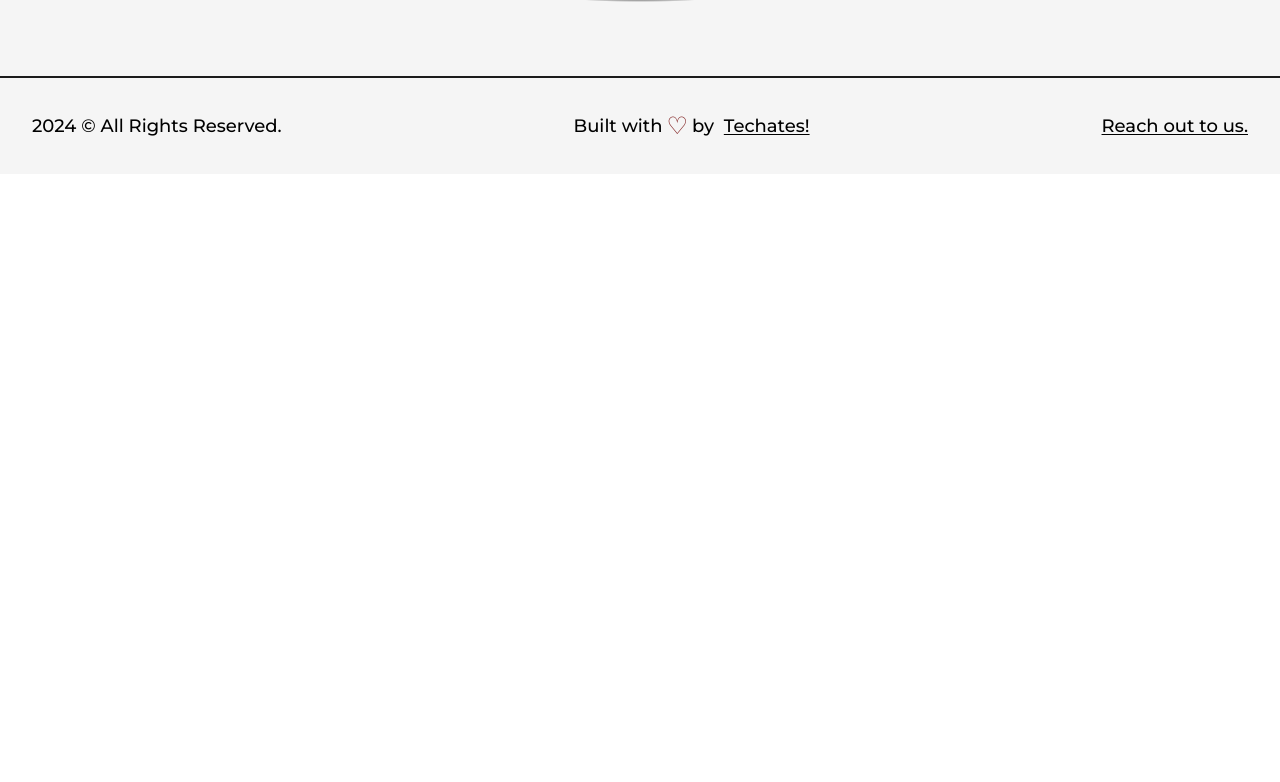
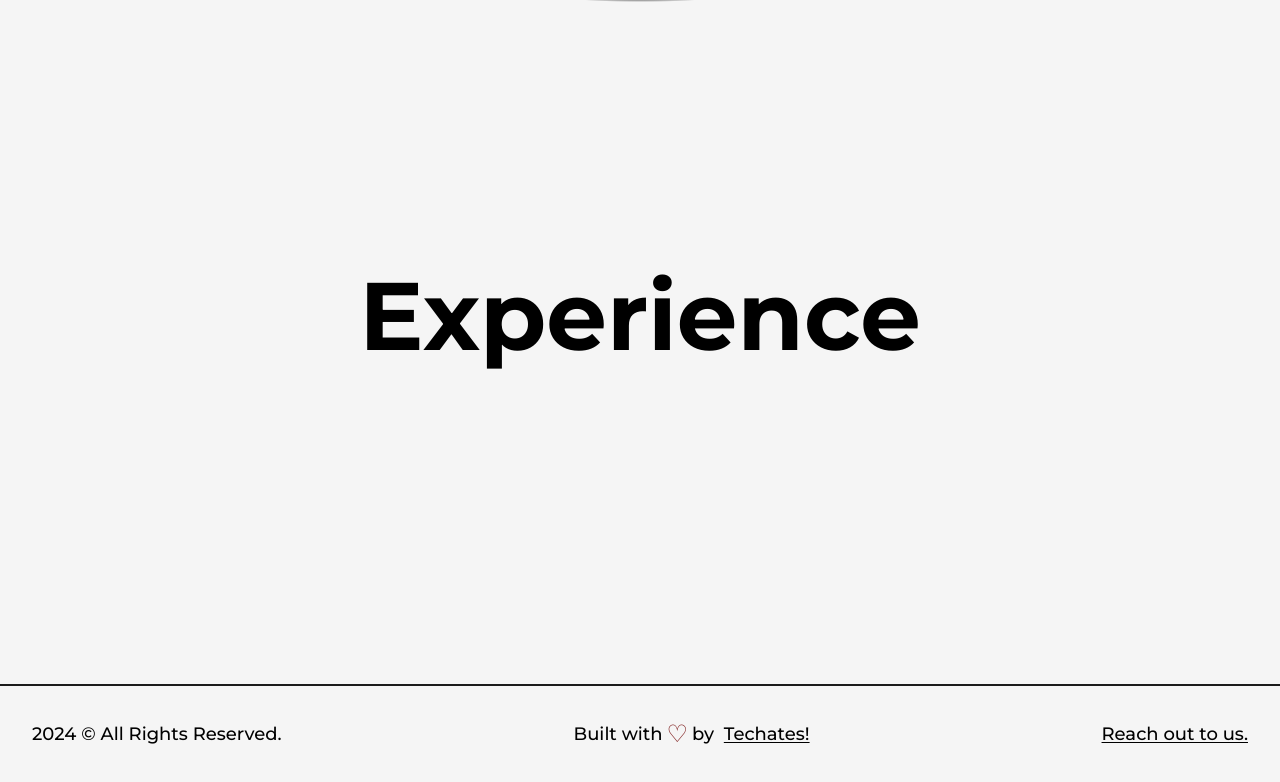
Before and after one commit to deadtik/Portfolio2024, a Next.js app: page /about in a window 1280 px wide. Shown: the part 2048-2830 px from the top of the page. Before the commit the page ends 2222 px from the top, so only its background shows below. Built offline with nearby package versions, Linux system fonts and the light colour scheme.

Commit message:
Adding experience

```diff
--- /dev/null
+++ b/src/components/Experience.js
@@ -0,0 +1,25 @@
+import React from 'react';
+
+const Deatils = ({position, company, companyLink, time, address, work}) => {
+
+}
+
+
+const Experience = () => {
+  return (
+    <div className='my-64'>
+      <h2 className='font-bold text-8xl mb-32 w-full text-center'>
+        Experience
+        </h2>
+        <div className='w-[75%] mx-auto relative'>
+            <ul>
+                <li>
+
+                </li>
+            </ul>
+        </div>
+    </div>
+  );
+};
+
+export default Experience;
--- a/src/pages/about.js
+++ b/src/pages/about.js
@@ -6,6 +6,7 @@ import React, { useEffect, useRef } from 'react';
 import profilePic from '../../public/images/profile/Designer.jpeg';
 import { useInView, useMotionValue, useSpring } from 'framer-motion';
 import Skills from '@/components/Skills';
+import Experience from '@/components/Experience';
 
 
 const AnimatedNumbers = ({value}) => {
@@ -95,6 +96,7 @@ But a beautiful website is just the beginning. Our talented photographers and vi
           </div>
         </div>
         <Skills />
+        <Experience />
      </Layout>
     </main>
     </>
```
